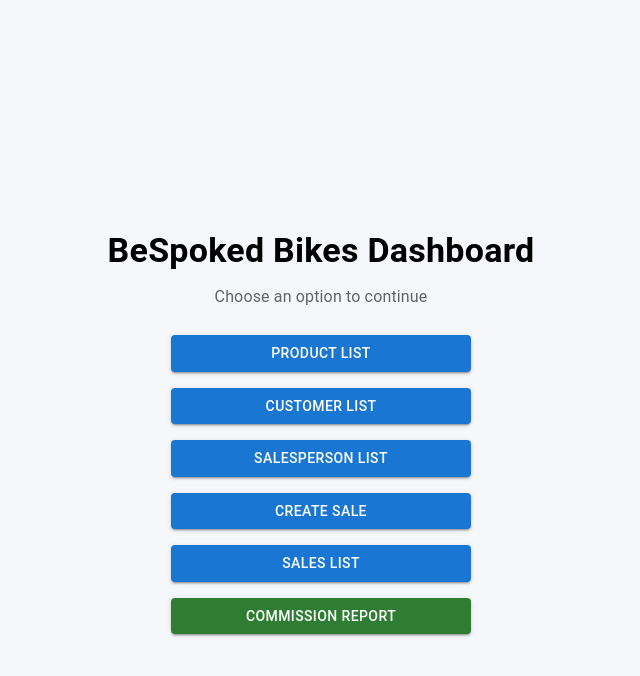
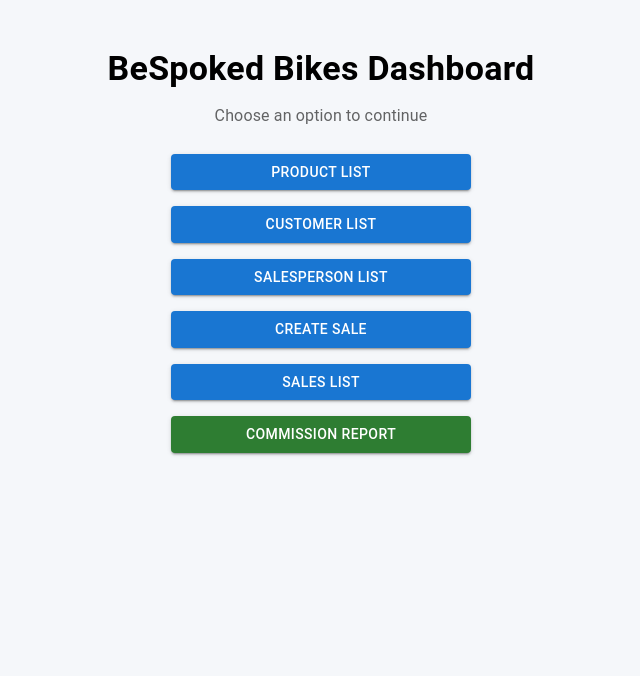
Before and after one commit to kandeveloper/sales-tracking-app, a React (Create React App) app: page / in a window 1280 px wide. Shown: the top 676 px of the page, without its empty margins (319-959 px from the left). Built offline with nearby package versions, Linux system fonts and the light colour scheme; some icons are missing.

Commit message:
adding bike image

```diff
--- a/src/components/LandingPage.tsx
+++ b/src/components/LandingPage.tsx
@@ -1,6 +1,7 @@
 import React from "react";
 import { Box, Button, Typography, Stack } from "@mui/material";
 import { Link } from "react-router-dom";
+import DirectionsBikeIcon from "@mui/icons-material/DirectionsBike";
 
 const LandingPage: React.FC = () => {
   return (
@@ -11,10 +12,17 @@
         display: "flex",
         flexDirection: "column",
         alignItems: "center",
-        justifyContent: "center",
+        justifyContent: "flex-start",
         padding: 4,
       }}
     >
+      <DirectionsBikeIcon
+        sx={{
+          fontSize: 100,
+          color: "primary.main",
+          mb: 2,
+        }}
+      />
       <Typography variant="h4" gutterBottom fontWeight={600}>
         BeSpoked Bikes Dashboard
       </Typography>
```
